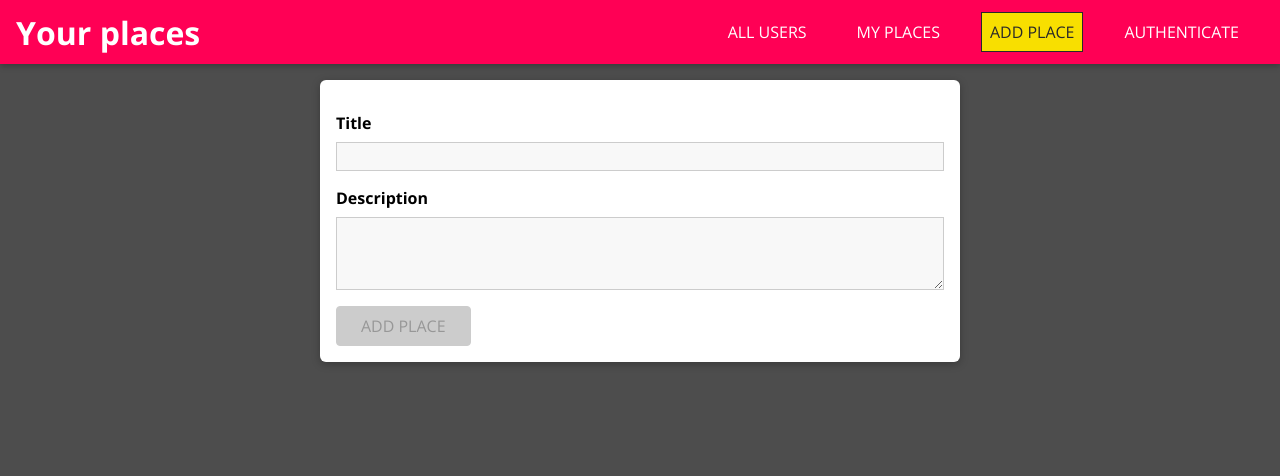
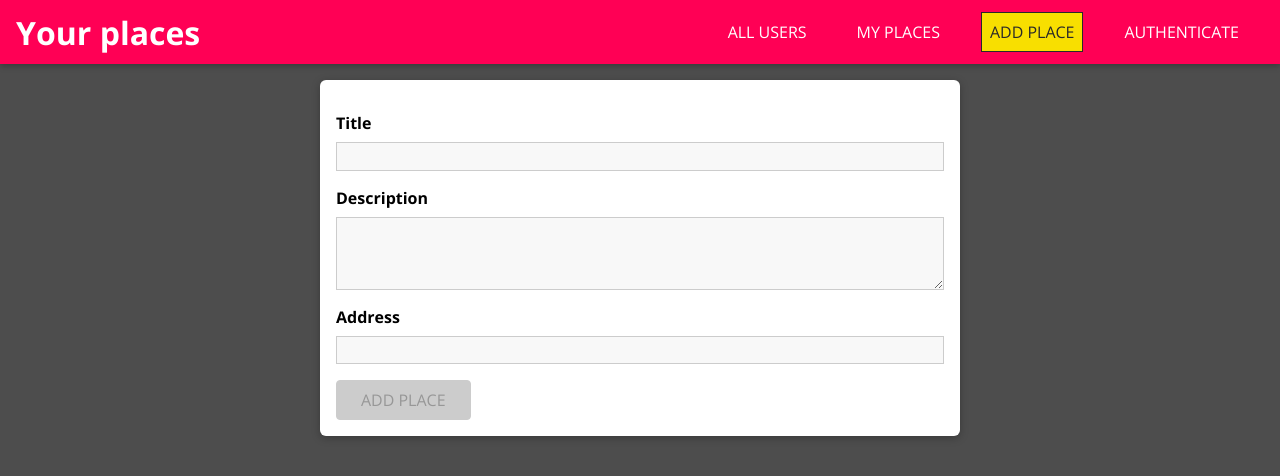
Before and after one commit to mrivk99/social-media-app, a React (Create React App) app in the folder FRONTEND/my-app/: page /places/new in a window 1280 px wide. Shown: the top 476 px of the page. Built offline with nearby package versions, Linux system fonts and the light colour scheme.

Commit message:
Finishing the Addplace form

```diff
--- a/FRONTEND/my-app/src/places/pages/NewPlace.js
+++ b/FRONTEND/my-app/src/places/pages/NewPlace.js
@@ -1,16 +1,13 @@
-import React, { useCallback, useReducer } from 'react';
+import React, { useCallback, useReducer } from "react";
 
-import Input from '../../shared/components/FormElements/Input';
-import Button from '../../shared/components/FormElements/Button';
-import {
-  VALIDATOR_REQUIRE,
-  VALIDATOR_MINLENGTH
-} from '../../utils/validators';
-import './NewPlace.css';
+import Input from "../../shared/components/FormElements/Input";
+import Button from "../../shared/components/FormElements/Button";
+import { VALIDATOR_REQUIRE, VALIDATOR_MINLENGTH } from "../../utils/validators";
+import "./NewPlace.css";
 
 const formReducer = (state, action) => {
   switch (action.type) {
-    case 'INPUT_CHANGE':
+    case "INPUT_CHANGE":
       let formIsValid = true;
       for (const inputId in state.inputs) {
         if (inputId === action.inputId) {
@@ -23,9 +20,9 @@ const formReducer = (state, action) => {
         ...state,
         inputs: {
           ...state.inputs,
-          [action.inputId]: { value: action.value, isValid: action.isValid }
+          [action.inputId]: { value: action.value, isValid: action.isValid },
         },
-        isValid: formIsValid
+        isValid: formIsValid,
       };
     default:
       return state;
@@ -36,28 +33,32 @@ const NewPlace = () => {
   const [formState, dispatch] = useReducer(formReducer, {
     inputs: {
       title: {
-        value: '',
-        isValid: false
+        value: "",
+        isValid: false,
       },
       description: {
-        value: '',
-        isValid: false
-      }
+        value: "",
+        isValid: false,
+      },
     },
-    isValid: false
+    isValid: false,
   });
 
   const inputHandler = useCallback((id, value, isValid) => {
     dispatch({
-      type: 'INPUT_CHANGE',
+      type: "INPUT_CHANGE",
       value: value,
       isValid: isValid,
-      inputId: id
+      inputId: id,
     });
   }, []);
 
+  const placeSubmitHandler = (event) => {
+    event.preventDefault();
+    console.log(formState.inputs);
+  };
   return (
-    <form className="place-form">
+    <form className="place-form" onSubmit={placeSubmitHandler}>
       <Input
         id="title"
         element="input"
@@ -75,6 +76,15 @@ const NewPlace = () => {
         errorText="Please enter a valid description (at least 5 characters)."
         onInput={inputHandler}
       />
+
+      <Input
+        id="address"
+        element="input"
+        label="Address"
+        validators={[VALIDATOR_REQUIRE()]}
+        errorText="Please enter a valid address."
+        onInput={inputHandler}
+      />
       <Button type="submit" disabled={!formState.isValid}>
         ADD PLACE
       </Button>
```
